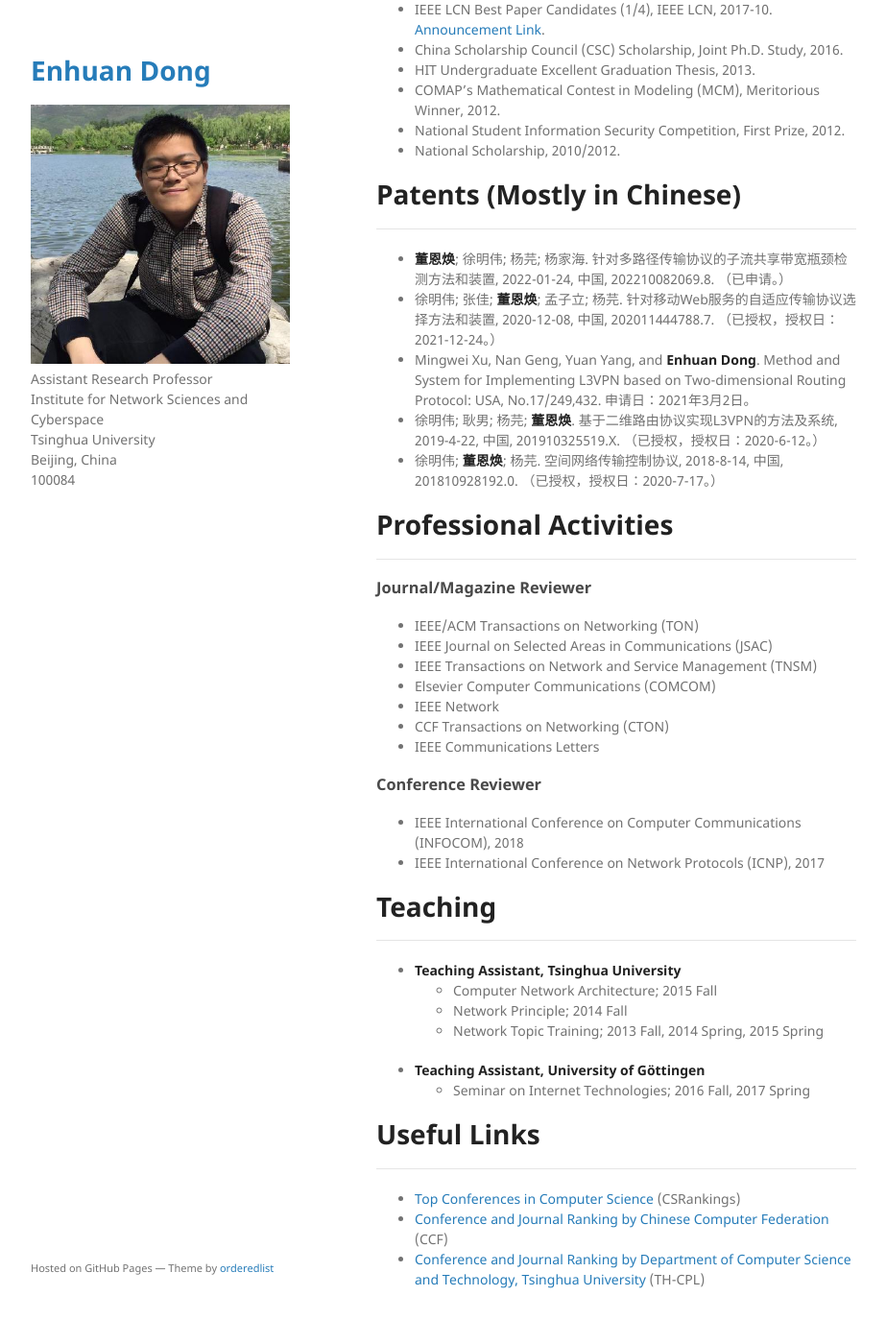
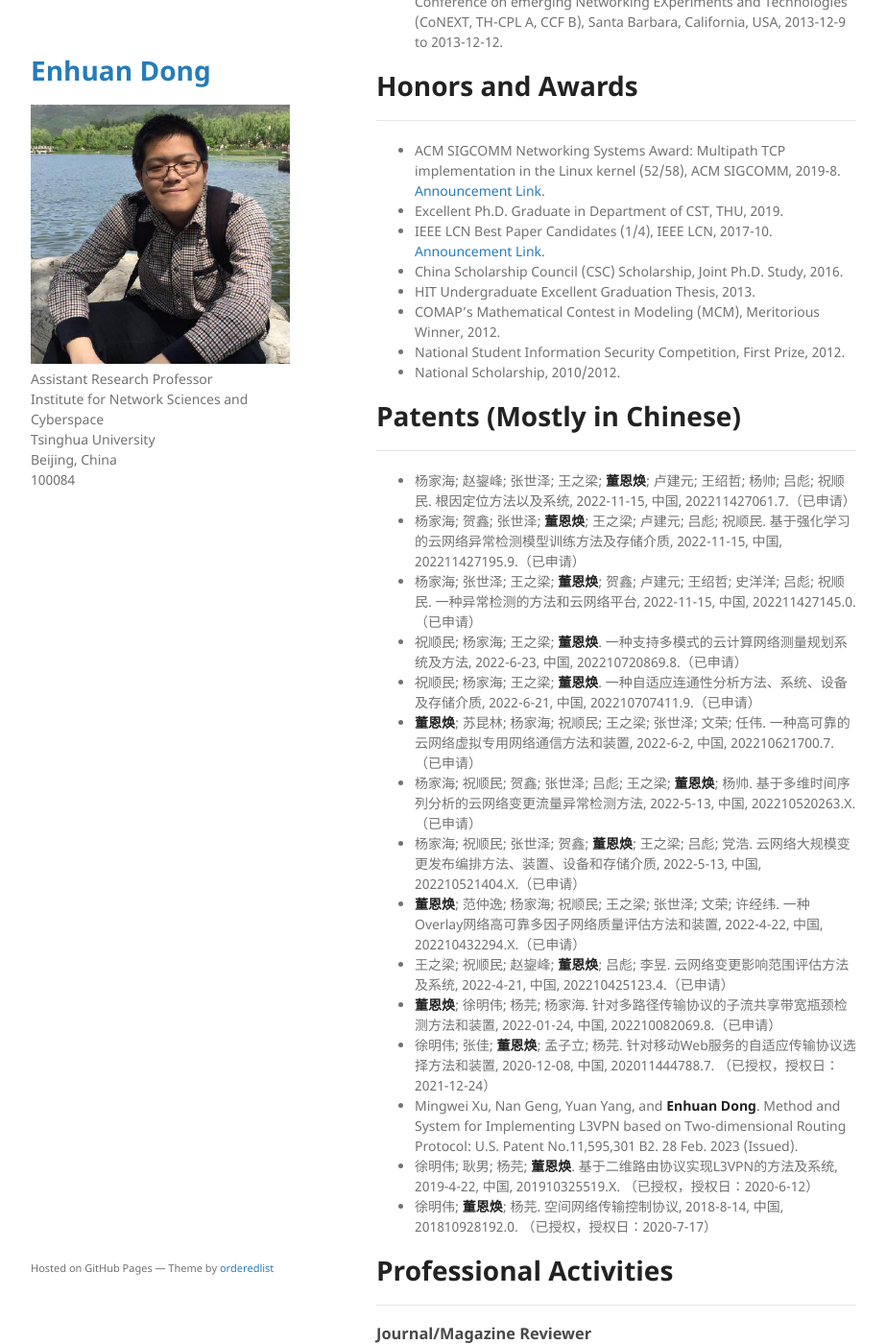
Before and after one commit to TsinghuaDong/tsinghuadong.github.io, a Jekyll site: the page built from index.md, in a window 1280 px wide and 1400 px high, scrolled down 2171 px. Shown: the whole window at 96% size, without its empty margins (178-1101 px from the left). Built offline with Jekyll 4.4.1, drawn with Linux system fonts in a browser that asks for light colours; our own code applies the rules of GitHub Pages for plain Markdown files; some of the changed text lies outside the part shown.

Commit message:
2023-4-17

```diff
--- a/index.md
+++ b/index.md
@@ -54,6 +54,11 @@ My research interests include network security, network operations and network t
 
 * * *
 
+[//]: # Renjie Xie; Jiahao Cao; **Enhuan Dong**; Mingwei Xu; Kun Sun; Qi Li; Licheng Shen; and Menghao Zhang; Rosetta: Enabling Robust TLS Encrypted Traffic Classification in Diverse Network Environments with TCP-Aware Traffic Augmentation, USENIX Security Symposium (USENIX Security, TH-CPL A, CCF A), Anaheim, CA, USA, 2023-8-9 to 2023-8–11.
+[//]: # Yunfeng Zhao; Wenchi Zhang; Zhiliang Wang; Shize Zhang; Kaixin Sui; **Enhuan Dong**; Jiahai Yang; Multi-stage Location for Root-Cause Metrics in Online Service Systems, IEEE/IFIP Network Operations and Management Symposium (NOMS, TH-CPL B), Miami, Florida, USA, 2023-5-8 to 2023-5-12.
+
+- Jia Zhang; Shaorui Ren; **Enhuan Dong**; Zili Meng; Yuan Yang; Mingwei Xu; Sijie Yang; Miao Zhang; Yang Yue; Reducing Mobile Web Latency Through Adaptively Selecting Transport Protocol, IEEE/ACM Transactions on Networking (TON, TH-CPL A, CCF A), 2023, available online.
+- Linna Fan; Lin He; **Enhuan Dong**; Jiahai Yang; Chenglong Li; Jinlei Lin; Zhiliang Wang; EvoIoT: An Evolutionary IoT and Non-IoT Classification Model in Open Environments, Elsevier Computer Networks (COMNET, TH-CPL B, CCF B), 2022, available online.
 - Jia Zhang; **Enhuan Dong**; Zili Meng; Yuan Yang; Mingwei Xu; Sijie Yang; Miao Zhang; Yang Yue; WiseTrans: Adaptive Transport Protocol Selection for Mobile Web Service, The Web Conference (WWW, TH-CPL A, CCF A), Virtual Edition, 2021-4-19 to 2021-4-23.
 - **Enhuan Dong**; Xiaoming Fu; Mingwei Xu; Yuan Yang; Low-Cost Datacenter Load Balancing with Multipath Transport and Top-of-Rack Switches, IEEE Transactions on Parallel and Distributed Systems (TPDS, TH-CPL A, CCF A), 2020, 31(10): 2232-2247.
 - Nan Geng; Mingwei Xu; Yuan Yang; **Enhuan Dong**; Chenyi Liu; Adaptive and Low-cost Traffic Engineering based on Traffic Matrix Classification, IEEE International Conference on Computer Communications and Networks (ICCCN, CCF C), Virtual Event, 2020-8-3 to 2020-8-6.
@@ -61,13 +66,14 @@ My research interests include network security, network operations and network t
 - **Enhuan Dong**; Mingwei Xu; Xiaoming Fu; Yu Cao; A Loss Aware MPTCP Scheduler for Highly Lossy Networks, Elsevier Computer Networks (COMNET, TH-CPL B, CCF B), 2019, 157: 146-158.
 - **Enhuan Dong**; Xiaoming Fu; Mingwei Xu; Yuan Yang; DCMPTCP: Host-based Load Balancing for Datacenters, IEEE International Conference on Distributed Computing Systems (ICDCS, TH-CPL B, CCF B), Vienna, 2018-7-2 to 2018-7-5.
 - **Enhuan Dong**; Mingwei Xu; Xiaoming Fu; Yu Cao; LAMPS: A Loss Aware Scheduler for Multipath TCP over Highly Lossy Networks, IEEE Conference on Local Computer Networks (LCN, CCF C), Singapore, 2017-10-9 to 2017-10-12.
-- Yu Cao; Mingwei Xu; Xiaoming Fu; **Enhuan Dong**; Explicit Multipath Congestion Control for Data Center Networks, ACM International Conference on emerging Networking EXperiments and Technologies (CoNEXT, TH-CPL A, CCF B), Santa Barbara, 2013-12-9 to 2013-12-12.
+- Yu Cao; Mingwei Xu; Xiaoming Fu; **Enhuan Dong**; Explicit Multipath Congestion Control for Data Center Networks, ACM International Conference on emerging Networking EXperiments and Technologies (CoNEXT, TH-CPL A, CCF B), Santa Barbara, California, USA, 2013-12-9 to 2013-12-12.
 
 # Honors and Awards
 
 * * *
 
-- ACM SIGCOMM Networking Systems Award (52/58), ACM SIGCOMM, 2019-8. [Announcement Link](https://www.sigcomm.org/content/sigcomm-networking-systems-award).
+[//]: # - Science and Technology (Technical Invention) Award of China Institute of Communications，First Prize: Key Technologies for Intelligent Operations of Large-scale Cloud Network Infrastructure (15/15), China Institute of Communications, 2022.
+- ACM SIGCOMM Networking Systems Award: Multipath TCP implementation in the Linux kernel (52/58), ACM SIGCOMM, 2019-8. [Announcement Link](https://www.sigcomm.org/content/sigcomm-networking-systems-award).
 - Excellent Ph.D. Graduate in Department of CST, THU, 2019.
 - IEEE LCN Best Paper Candidates (1/4), IEEE LCN, 2017-10. [Announcement Link](https://www.ieeelcn.org/prior/LCN42/Program_technical.html#S1569545642).
 - China Scholarship Council (CSC) Scholarship, Joint Ph.D. Study, 2016.
@@ -80,22 +86,37 @@ My research interests include network security, network operations and network t
 
 * * *
 
-- **董恩焕**; 徐明伟; 杨芫; 杨家海. 针对多路径传输协议的子流共享带宽瓶颈检测方法和装置, 2022-01-24, 中国, 202210082069.8. （已申请。）
-- 徐明伟; 张佳; **董恩焕**; 孟子立; 杨芫. 针对移动Web服务的自适应传输协议选择方法和装置, 2020-12-08, 中国, 202011444788.7. （已授权，授权日：2021-12-24。）
-- Mingwei Xu, Nan Geng, Yuan Yang, and **Enhuan Dong**. Method and System for Implementing L3VPN based on Two-dimensional Routing Protocol: USA, No.17/249,432. 申请日：2021年3月2日。
-- 徐明伟; 耿男; 杨芫; **董恩焕**. 基于二维路由协议实现L3VPN的方法及系统, 2019-4-22, 中国, 201910325519.X. （已授权，授权日：2020-6-12。）
-- 徐明伟; **董恩焕**; 杨芫. 空间网络传输控制协议, 2018-8-14, 中国, 201810928192.0. （已授权，授权日：2020-7-17。）
+- 杨家海; 赵鋆峰; 张世泽; 王之梁; **董恩焕**; 卢建元; 王绍哲; 杨帅; 吕彪; 祝顺民. 根因定位方法以及系统, 2022-11-15, 中国, 202211427061.7.（已申请）
+- 杨家海; 贺鑫; 张世泽; **董恩焕**; 王之梁; 卢建元; 吕彪; 祝顺民. 基于强化学习的云网络异常检测模型训练方法及存储介质, 2022-11-15, 中国, 202211427195.9.（已申请）
+- 杨家海; 张世泽; 王之梁; **董恩焕**; 贺鑫; 卢建元; 王绍哲; 史洋洋; 吕彪; 祝顺民. 一种异常检测的方法和云网络平台, 2022-11-15, 中国, 202211427145.0.（已申请）
+- 祝顺民; 杨家海; 王之梁; **董恩焕**. 一种支持多模式的云计算网络测量规划系统及方法, 2022-6-23, 中国, 202210720869.8.（已申请）
+- 祝顺民; 杨家海; 王之梁; **董恩焕**. 一种自适应连通性分析方法、系统、设备及存储介质, 2022-6-21, 中国, 202210707411.9.（已申请）
+- **董恩焕**; 苏昆林; 杨家海; 祝顺民; 王之梁; 张世泽; 文荣; 任伟. 一种高可靠的云网络虚拟专用网络通信方法和装置, 2022-6-2, 中国, 202210621700.7.（已申请）
+- 杨家海; 祝顺民; 贺鑫; 张世泽; 吕彪; 王之梁; **董恩焕**; 杨帅. 基于多维时间序列分析的云网络变更流量异常检测方法, 2022-5-13, 中国, 202210520263.X.（已申请）
+- 杨家海; 祝顺民; 张世泽; 贺鑫; **董恩焕**; 王之梁; 吕彪; 党浩. 云网络大规模变更发布编排方法、装置、设备和存储介质, 2022-5-13, 中国, 202210521404.X.（已申请）
+- **董恩焕**; 范仲逸; 杨家海; 祝顺民; 王之梁; 张世泽; 文荣; 许经纬. 一种Overlay网络高可靠多因子网络质量评估方法和装置, 2022-4-22, 中国, 202210432294.X.（已申请）
+- 王之梁; 祝顺民; 赵鋆峰; **董恩焕**; 吕彪; 李昱. 云网络变更影响范围评估方法及系统, 2022-4-21, 中国, 202210425123.4.（已申请）
+- **董恩焕**; 徐明伟; 杨芫; 杨家海. 针对多路径传输协议的子流共享带宽瓶颈检测方法和装置, 2022-01-24, 中国, 202210082069.8.（已申请）
+- 徐明伟; 张佳; **董恩焕**; 孟子立; 杨芫. 针对移动Web服务的自适应传输协议选择方法和装置, 2020-12-08, 中国, 202011444788.7. （已授权，授权日：2021-12-24）
+- Mingwei Xu, Nan Geng, Yuan Yang, and **Enhuan Dong**. Method and System for Implementing L3VPN based on Two-dimensional Routing Protocol: U.S. Patent No.11,595,301 B2. 28 Feb. 2023 (Issued).
+- 徐明伟; 耿男; 杨芫; **董恩焕**. 基于二维路由协议实现L3VPN的方法及系统, 2019-4-22, 中国, 201910325519.X. （已授权，授权日：2020-6-12）
+- 徐明伟; **董恩焕**; 杨芫. 空间网络传输控制协议, 2018-8-14, 中国, 201810928192.0. （已授权，授权日：2020-7-17）
 
 # Professional Activities
 
 * * *
 
+[//]: # ### Conference TPC Member
+  [//]: # - [International Conference on Network of the Future] (https://nof.dnac.org/tpc/) (NoF), 2023
+
 ### Journal/Magazine Reviewer
 
 - IEEE/ACM Transactions on Networking (TON)
+- IEEE Transactions on Parallel and Distributed Systems (TPDS)
 - IEEE Journal on Selected Areas in Communications (JSAC)
 - IEEE Transactions on Network and Service Management (TNSM)
 - Elsevier Computer Communications (COMCOM)
+- Elsevier Future Generation Computer Systems
 - IEEE Network
 - CCF Transactions on Networking (CTON)
 - IEEE Communications Letters
```
